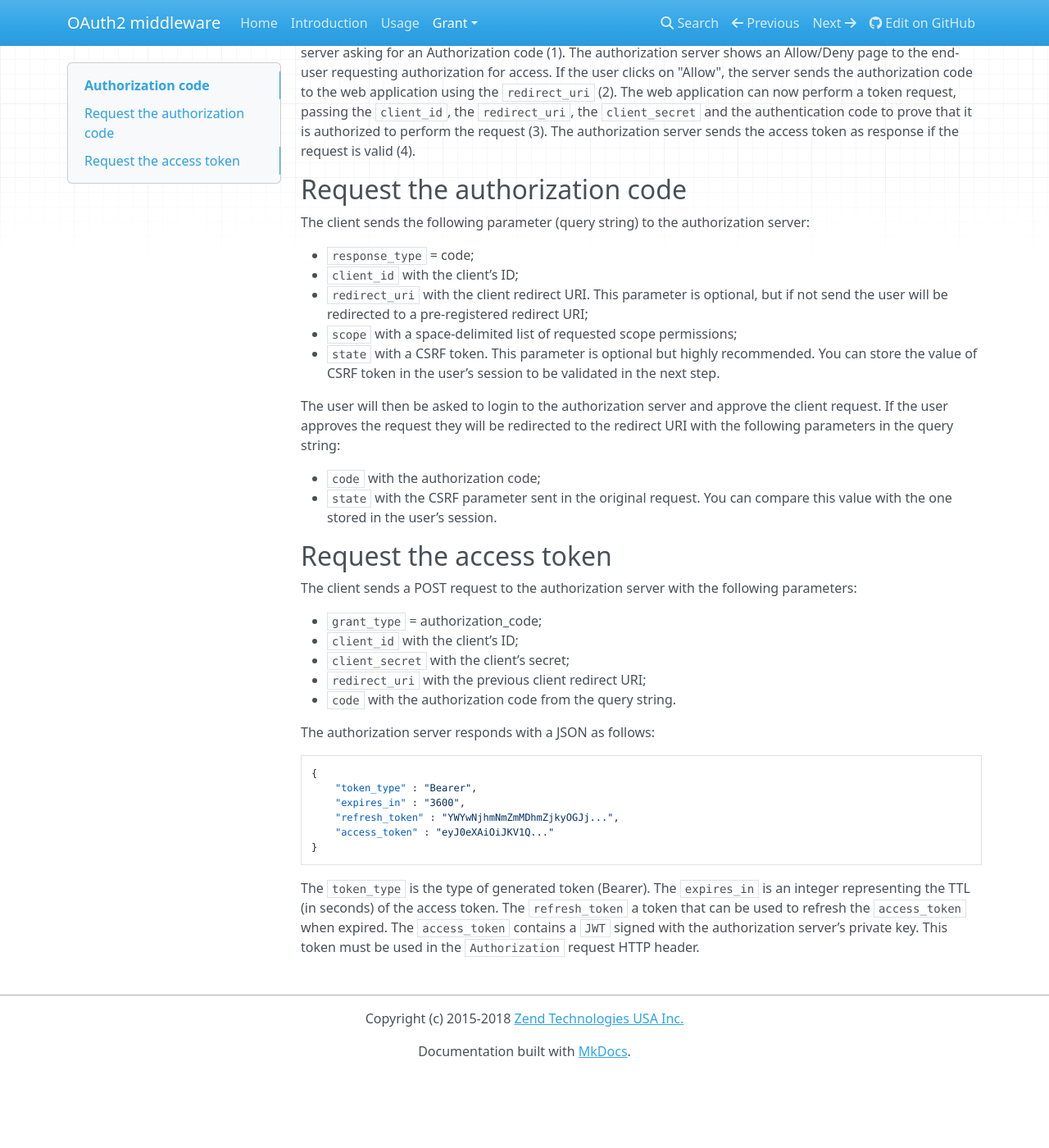
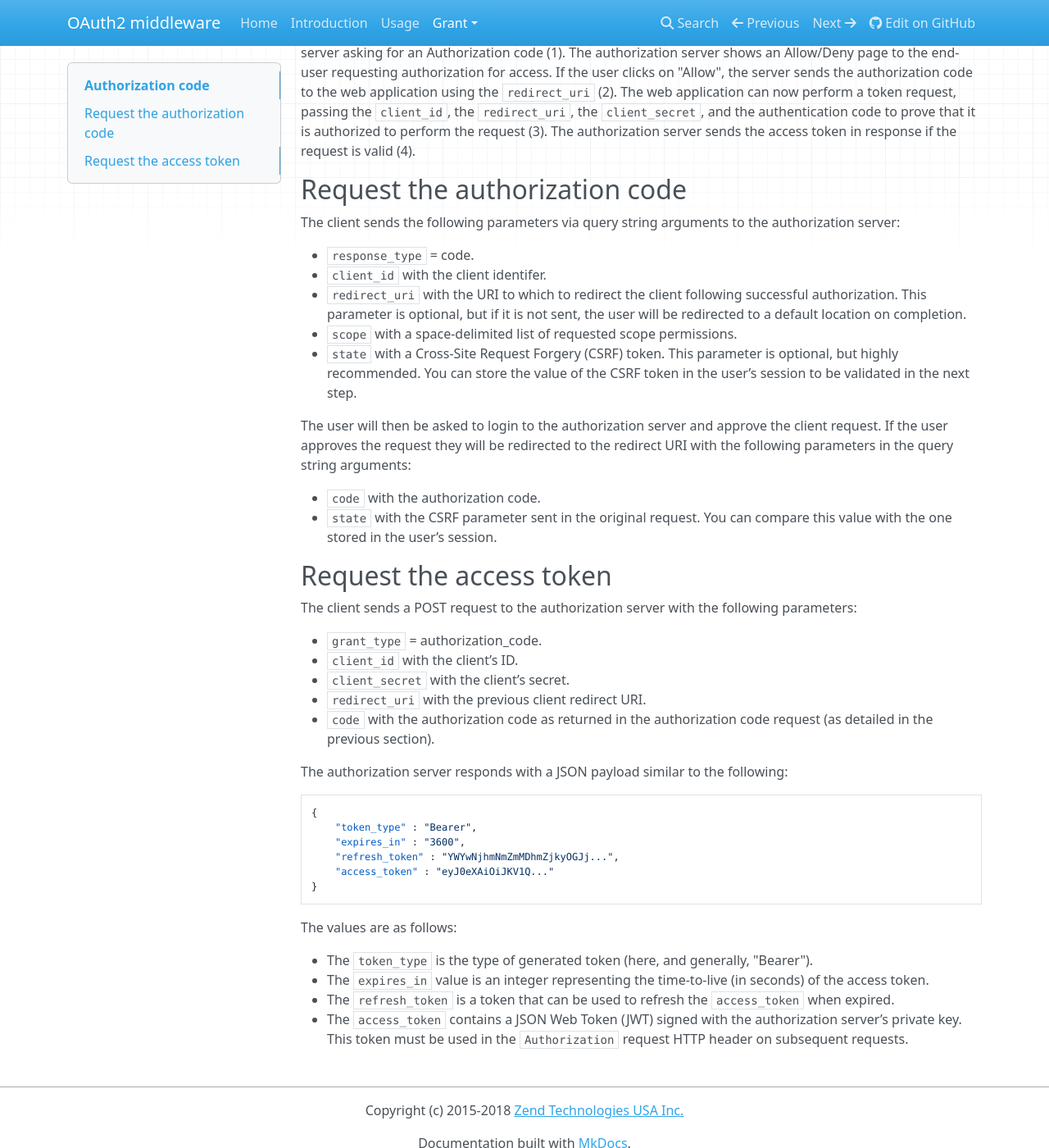
Before and after one commit to zendframework/zend-expressive-authentication-oauth2, an MkDocs documentation site: the page built from docs/book/grant/auth_code.md, in a window 1280 px wide and 1400 px high, scrolled down 559 px. Shown: the whole window at 82% size. Built offline with MkDocs 1.6.1, drawn with Linux system fonts in a browser that asks for light colours; nearby versions of some CDN libraries; old or Windows-style settings are respelled for this version of MkDocs; before the commit the page ends 1869 px from its top, so only the background shows below that; some of the changed text lies outside the part shown.

Commit message:
Edits for #19
Adds a number of edits, clarifying acronyms, updating wording, and
fixing grammar.

````diff
--- a/docs/book/grant/auth_code.md
+++ b/docs/book/grant/auth_code.md
@@ -13,29 +13,30 @@ The authorization server shows an Allow/Deny page to the end-user requesting
 authorization for access. If the user clicks on "Allow", the server sends the
 authorization code to the web application using the `redirect_uri` (2).
 The web application can now perform a token request, passing the `client_id`,
-the `redirect_uri`, the `client_secret` and the authentication code to prove
+the `redirect_uri`, the `client_secret`, and the authentication code to prove
 that it is authorized to perform the request (3). The authorization server sends
-the access token as response if the request is valid (4).
+the access token in response if the request is valid (4).
 
 ## Request the authorization code
 
-The client sends the following parameter (query string) to the authorization
-server:
+The client sends the following parameters via query string arguments to the
+authorization server:
 
-- `response_type` = code;
-- `client_id` with the client’s ID;
-- `redirect_uri` with the client redirect URI. This parameter is optional,
-  but if not send the user will be redirected to a pre-registered redirect URI;
-- `scope` with a space-delimited list of requested scope permissions;
-- `state` with a CSRF token. This parameter is optional but highly recommended.
-  You can store the value of CSRF token in the user’s session to be validated
-  in the next step.
+- `response_type` = code.
+- `client_id` with the client identifer.
+- `redirect_uri` with the URI to which to redirect the client following
+  successful authorization. This parameter is optional, but if it is not sent,
+  the user will be redirected to a default location on completion.
+- `scope` with a space-delimited list of requested scope permissions.
+- `state` with a Cross-Site Request Forgery (CSRF) token. This parameter is
+  optional, but highly recommended.  You can store the value of the CSRF token in
+  the user’s session to be validated in the next step.
 
-The user will then be asked to login to the authorization server and approve
-the client request. If the user approves the request they will be redirected
-to the redirect URI with the following parameters in the query string:
+The user will then be asked to login to the authorization server and approve the
+client request. If the user approves the request they will be redirected to the
+redirect URI with the following parameters in the query string arguments:
 
-- `code` with the authorization code;
+- `code` with the authorization code.
 - `state` with the CSRF parameter sent in the original request. You can compare
   this value with the one stored in the user’s session.
 
@@ -44,13 +45,14 @@ to the redirect URI with the following parameters in the query string:
 The client sends a POST request to the authorization server with the following
 parameters:
 
-- `grant_type` = authorization_code;
-- `client_id` with the client’s ID;
-- `client_secret` with the client’s secret;
-- `redirect_uri` with the previous client redirect URI;
-- `code` with the authorization code from the query string.
+- `grant_type` = authorization_code.
+- `client_id` with the client’s ID.
+- `client_secret` with the client’s secret.
+- `redirect_uri` with the previous client redirect URI.
+- `code` with the authorization code as returned in the authorization code
+  request (as detailed in the previous section).
 
-The authorization server responds with a JSON as follows:
+The authorization server responds with a JSON payload similar to the following:
 
 ```json
 {
@@ -61,9 +63,14 @@ The authorization server responds with a JSON as follows:
 }
 ```
 
-The `token_type` is the type of generated token (Bearer). The `expires_in` is
-an integer representing the TTL (in seconds) of the access token.
-The `refresh_token` a token that can be used to refresh the `access_token` when
-expired.
-The `access_token` contains a `JWT` signed with the authorization server’s
-private key. This token must be used in the `Authorization` request HTTP header.
+The values are as follows:
+
+- The `token_type` is the type of generated token (here, and generally,
+  "Bearer").
+- The `expires_in` value is an integer representing the time-to-live (in
+  seconds) of the access token.
+- The `refresh_token` is a token that can be used to refresh the `access_token`
+  when expired.
+- The `access_token` contains a JSON Web Token (JWT) signed with the
+  authorization server’s private key. This token must be used in the
+  `Authorization` request HTTP header on subsequent requests.
````
Also changed, not shown: other parts of docs/book/grant/auth_code.md (+1 -1 lines), docs/book/grant/client_credentials.md (+15 -11 lines), docs/book/grant/implicit.md (+25 -23 lines), docs/book/grant/refresh_token.md (+21 -16 lines), docs/book/intro.md (+31 -28 lines), docs/book/usage.md (+16 -15 lines).
